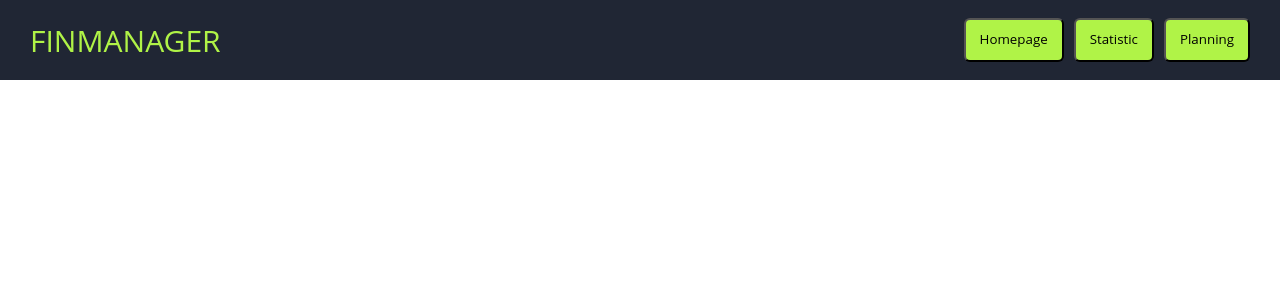
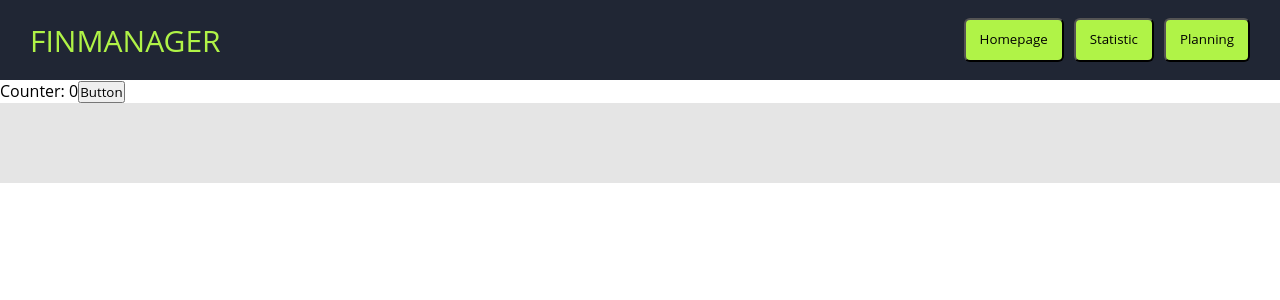
Before and after one commit to sp28337/react-learn, a React (Create React App) app: page /plan in a window 1280 px wide. Shown: the top 300 px of the page. Built offline with nearby package versions, Linux system fonts and the light colour scheme.

Commit message:
first time try redux

```diff
--- a/src/components/pages/Plan.jsx
+++ b/src/components/pages/Plan.jsx
@@ -1,10 +1,21 @@
 import React from 'react'
-
+import Foot from '../views/global/Foot'
+import { useSelector, useDispatch } from 'react-redux'
+import { increment } from '../../redux/reducers/counter'
 
 const Plan = () => {
+
+    const count = useSelector((state) => state.counter.value)
+    const dispatch = useDispatch()
+
+    function handleClick(event) {
+        dispatch(increment(event.target.value))
+    }
+
     return (
         <React.Fragment>
-
+            <span>Counter: {count}<button onClick={handleClick}>Button</button></span>
+            <Foot/>
         </React.Fragment>
     )
 }
--- a/src/index.js
+++ b/src/index.js
@@ -1,9 +1,13 @@
 import React from 'react'
 import ReactDOM from 'react-dom/client'
 import App from './App'
+import { store } from './redux/store'
+import { Provider } from 'react-redux'
 
 const root = ReactDOM.createRoot(document.getElementById('root'))
 
 root.render(
-  <App />
+  <Provider store={store}>
+    <App />
+  </Provider>
 )
--- /dev/null
+++ b/src/redux/reducers/counter.js
@@ -0,0 +1,25 @@
+import { createSlice } from '@reduxjs/toolkit'
+
+const initialState = {
+  value: 0,
+}
+
+export const counterSlice = createSlice({
+    name: 'counter',
+    initialState,
+    reducers: {
+      increment: (state) => {
+        state.value += 1
+      },
+      decrement: (state) => {
+        state.value -= 1
+      },
+      incrementByAmount: (state, action) => {
+        state.value += action.payload
+      },
+    },
+  })
+
+  export const { increment, decrement, incrementByAmount } = counterSlice.actions
+
+  export default counterSlice.reducer
--- /dev/null
+++ b/src/redux/store.js
@@ -0,0 +1,8 @@
+import { configureStore } from '@reduxjs/toolkit'
+import counterSlice from './reducers/counter'
+
+export const store = configureStore({
+  reducer: {
+    counter: counterSlice,
+  },
+})
```
